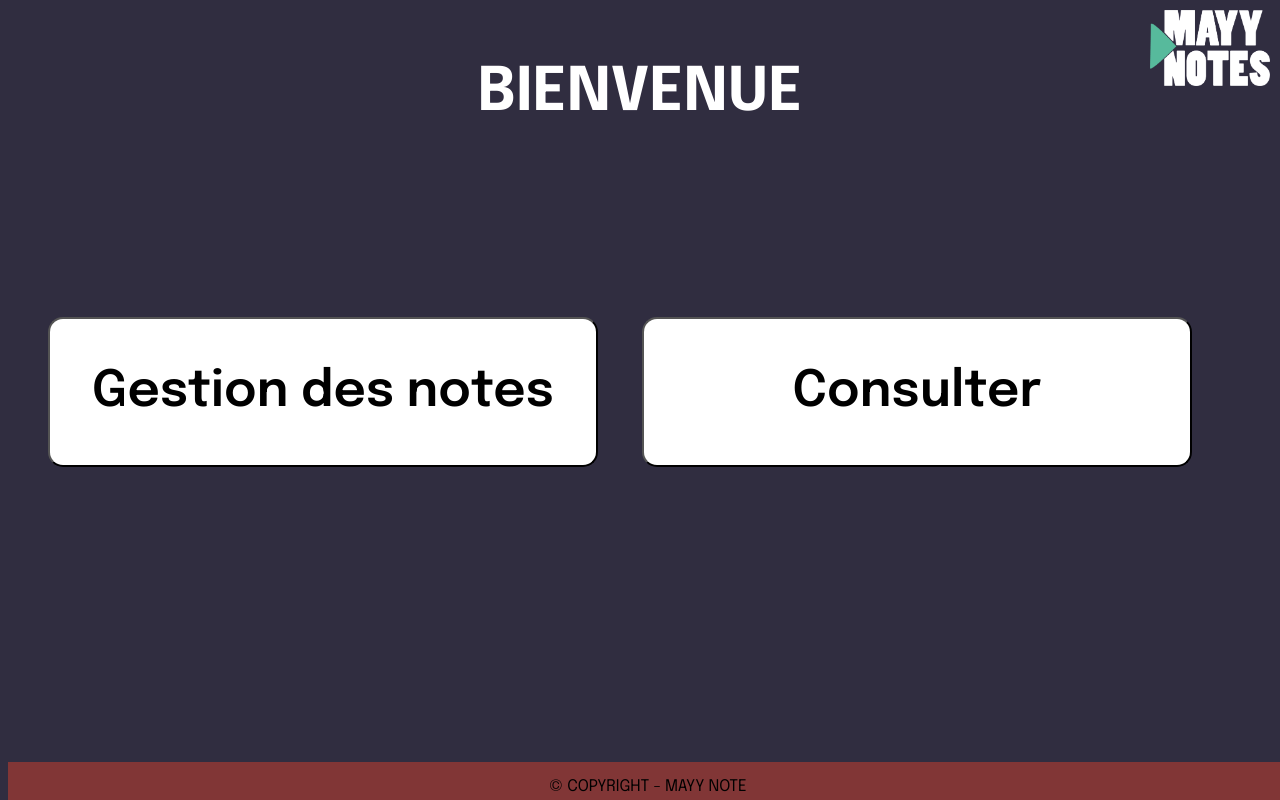
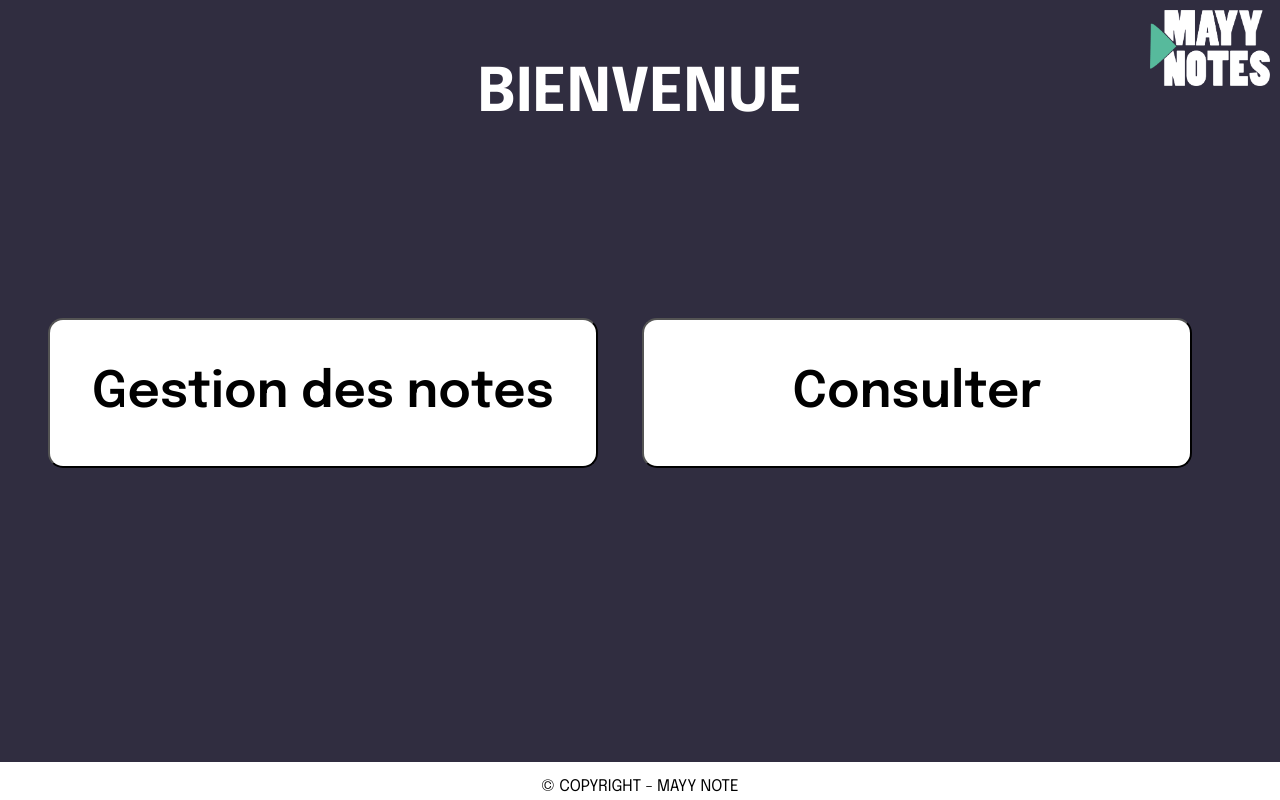
Before and after one commit to yoh4nyo/mayy_note, a PHP site: page /html/accueil_prof.php in a window 1280 px wide. Run offline with PHP 8.4, Linux system fonts and the light colour scheme.

Commit message:
Update style_footer.css

```diff
--- a/css/style_footer.css
+++ b/css/style_footer.css
@@ -1,11 +1,17 @@
 @import url('https://fonts.googleapis.com/css2?family=Epilogue:ital,wght@0,100..900;1,100..900&display=swap');
+
+html, body {
+    overflow: auto;
+    scroll-behavior: smooth;
+    margin: 0;
+}
 
 footer {
     position: fixed;
     bottom: 0;
     width: 100%;
     height: 38px;
-    background-color: rgb(129, 54, 54);
+    background-color: rgb(255, 255, 255);
     text-align: center;
 }
 
```
